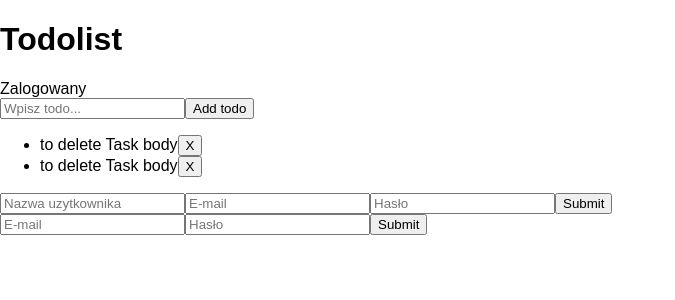
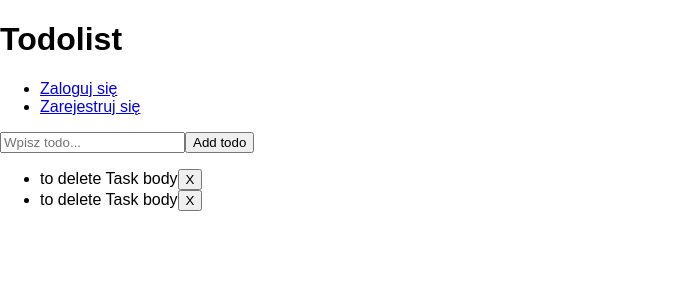
Before and after one commit to damianziobro/tasks, a React (Create React App) app: page / in a window 1280 px wide. Shown: the top 300 px of the page, without its empty margins (0-675 px from the left). Built offline with nearby package versions, Linux system fonts and the light colour scheme.

Commit message:
Added routing via react-router

```diff
--- a/package.json
+++ b/package.json
@@ -6,6 +6,7 @@
     "axios": "^0.18.0",
     "react": "^16.3.2",
     "react-dom": "^16.3.2",
+    "react-router-dom": "^4.2.2",
     "react-scripts": "1.1.4"
   },
   "scripts": {
--- a/src/components/Auth/Auth.js
+++ b/src/components/Auth/Auth.js
@@ -1,9 +1,18 @@
 import React from 'react';
+import { Link } from 'react-router-dom';
 
 function Auth (props) {
     return (
-        // placeholder
-        <div>Zalogowany</div>
+        <nav>
+            <ul>
+                <li>
+                    <Link to="/signin">Zaloguj się</Link>
+                </li>
+                <li>
+                    <Link to="/register">Zarejestruj się</Link>
+                </li>
+            </ul>
+        </nav>
     );
 };
 
--- /dev/null
+++ b/src/components/UI/NotFound/NotFound.js
@@ -0,0 +1,9 @@
+import React from 'react';
+
+function NotFound (props) {
+    return (
+    <span>404</span>
+    );
+};
+
+export default NotFound;
--- a/src/hoc/Layout/Layout.js
+++ b/src/hoc/Layout/Layout.js
@@ -1,9 +1,11 @@
-import React, {Component} from 'react';
+import React, { Component } from 'react';
+import { Route, Switch } from 'react-router-dom';
 
 import Logo from '../../components/Logo/Logo';
 import Auth from '../../components/Auth/Auth';
+import NotFound from '../../components/UI/NotFound/NotFound';
+
 import Todolist from '../../containers/Todolist/Todolist';
-
 import Register from '../../containers/Register/Register';
 import SignIn from '../../containers/SignIn/SignIn';
 
@@ -15,9 +17,12 @@ class Layout extends Component {
                 <Logo />
                 <Auth />
             </header>
-            <Todolist />
-            <Register />
-            <SignIn />
+            <Switch>
+                <Route path="/" exact component={Todolist}/>
+                <Route path="/register" component={Register}/>
+                <Route path="/signin" component={SignIn}/>
+                <Route component={NotFound}/>
+             </Switch>
             </div>
         );
     }
--- a/src/index.js
+++ b/src/index.js
@@ -1,8 +1,15 @@
 import React from 'react';
 import ReactDOM from 'react-dom';
+import {BrowserRouter} from 'react-router-dom';
 import './index.css';
 import App from './App';
 import registerServiceWorker from './registerServiceWorker';
 
-ReactDOM.render(<App />, document.getElementById('root'));
+const app = (
+    <BrowserRouter>
+        <App />
+    </BrowserRouter>
+);
+
+ReactDOM.render(app, document.getElementById('root'));
 registerServiceWorker();
```
Also changed, not shown: src/components/UI/NotFound/NotFound.css (added), 1 other file (tests, documents, lock files or other folders).
